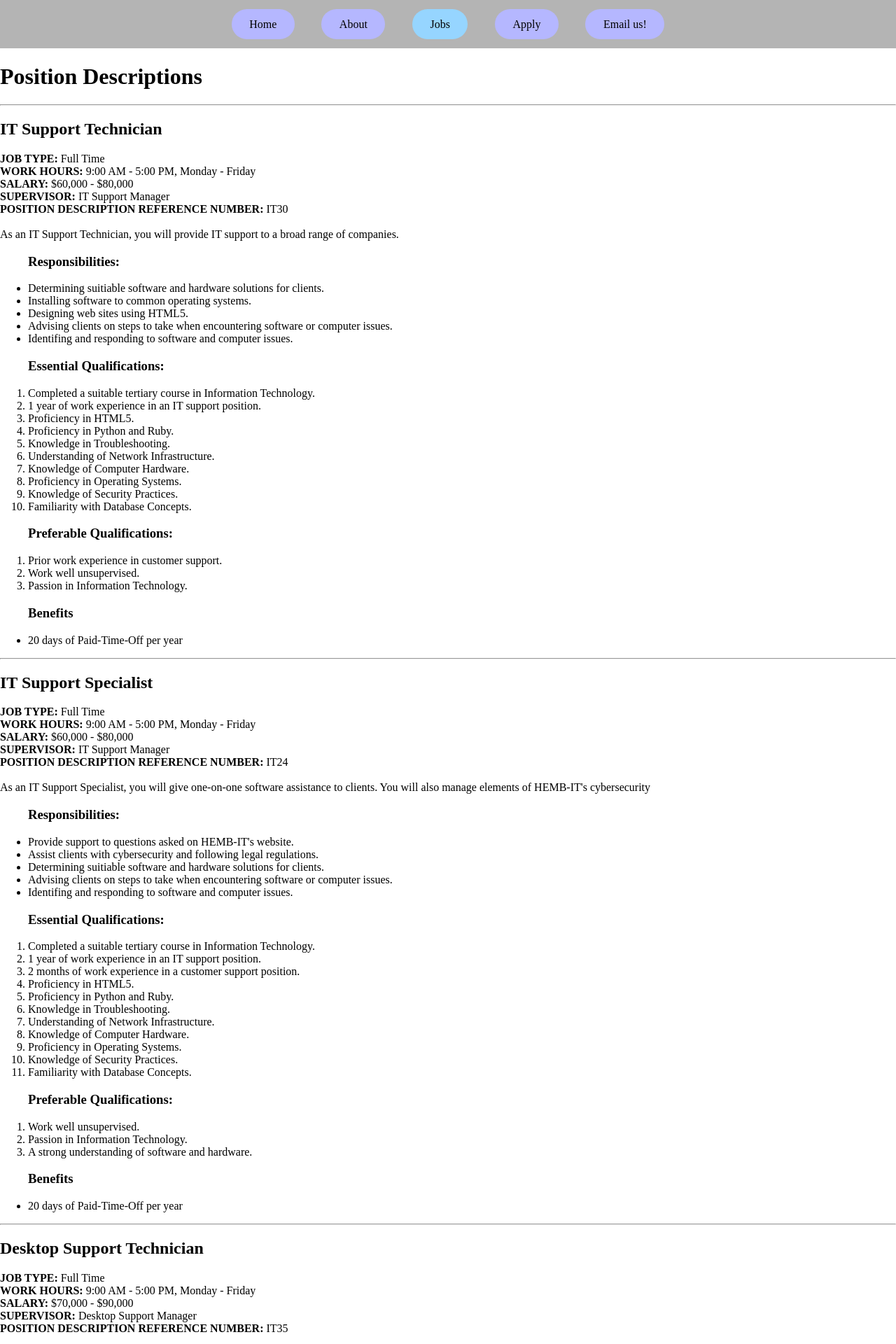
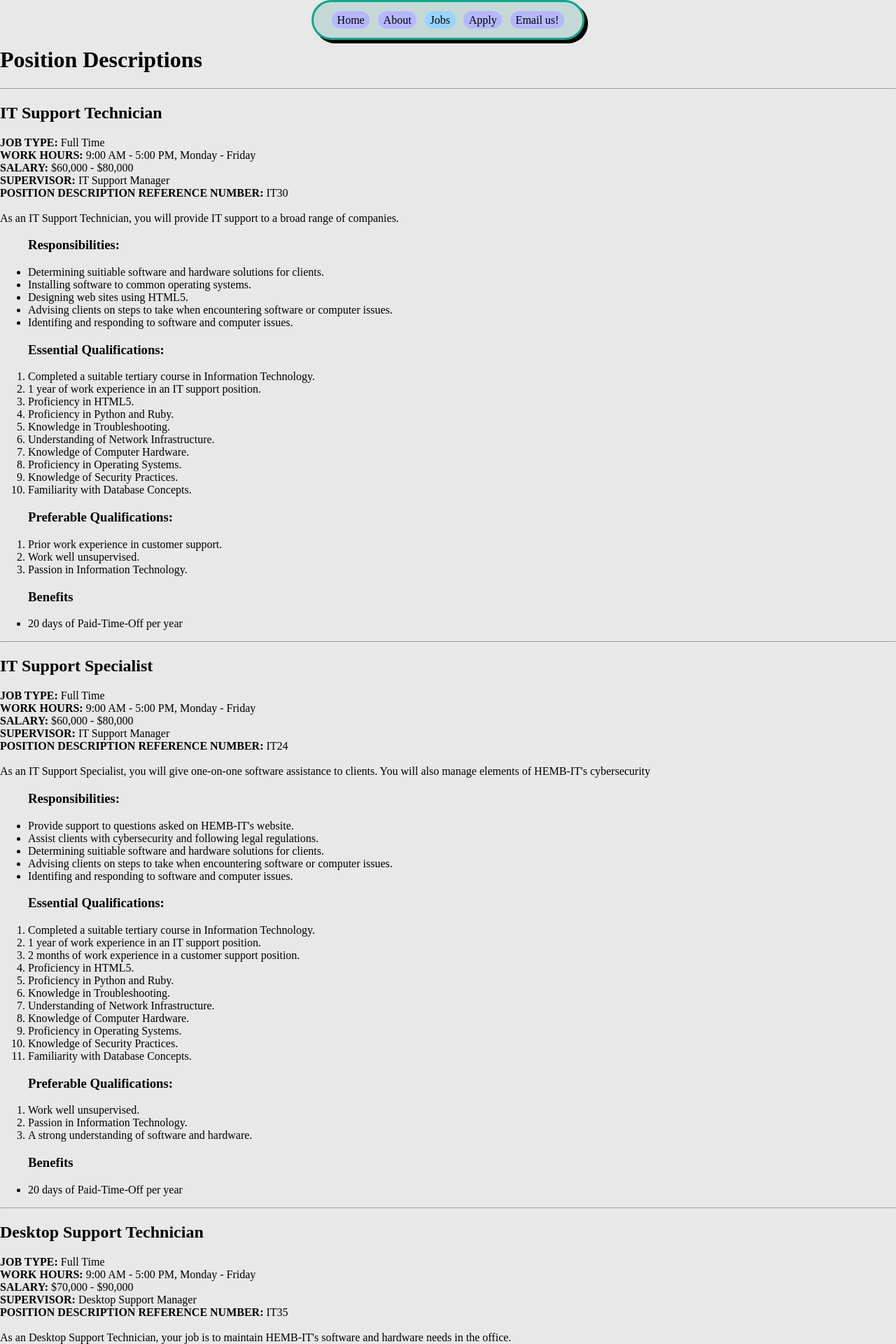
Before and after one commit to SPUDYBRO/HEMB, a PHP site: page /project1/jobs.html in a window 1280 px wide. Shown: the top 1920 px of the page at 70% size. Run offline with PHP 8.4, Linux system fonts and the light colour scheme.

Commit message:
feat: Nav refresh
Reworked the looks of the navigation to be more modern

```diff
--- a/style/styles.css
+++ b/style/styles.css
@@ -5,11 +5,11 @@
     --var_name: value; */
 
 
-    --background_color: #fff;
+    --background_color: rgb(232, 232, 232);
 
     --hero_image_background: linear-gradient(rgba(0, 0, 0, 0.4), rgba(0, 0, 0, 0.4)), url('./images/hero_image.png'); /* note that this is a `background-image` */
 
-    --nav_background_color: rgb(180, 180, 180);
+    --nav_background_color: rgb(197, 216, 214);
     --nav_button_color: rgb(181, 183, 255);
     --nav_button_hover_color: rgb(247, 248, 250);
     --nav_active_button_color: rgb(150 213 255);
@@ -44,16 +44,23 @@ This is for styling every single page */
 
     /* Main navigation styling; Note: values should be changed from the variables not from here */
         .main_navigation {
-            width: 100%;
+            width: 30%;
+            margin: -30px auto 40px auto;
             padding: 1% 0px;
             background-color: var(--nav_background_color);
             position: sticky;
             top: 0;
 
+            /* border */
+            border: 3px solid rgb(0, 169, 138);
+            border-radius: 30px;
+
             /* flex styles */
             display: flex;
             justify-content: center;
             gap: var(--nav_element_gap);
+
+            box-shadow: 5px 5px black;
         }
 
         .main_navigation a {
```
